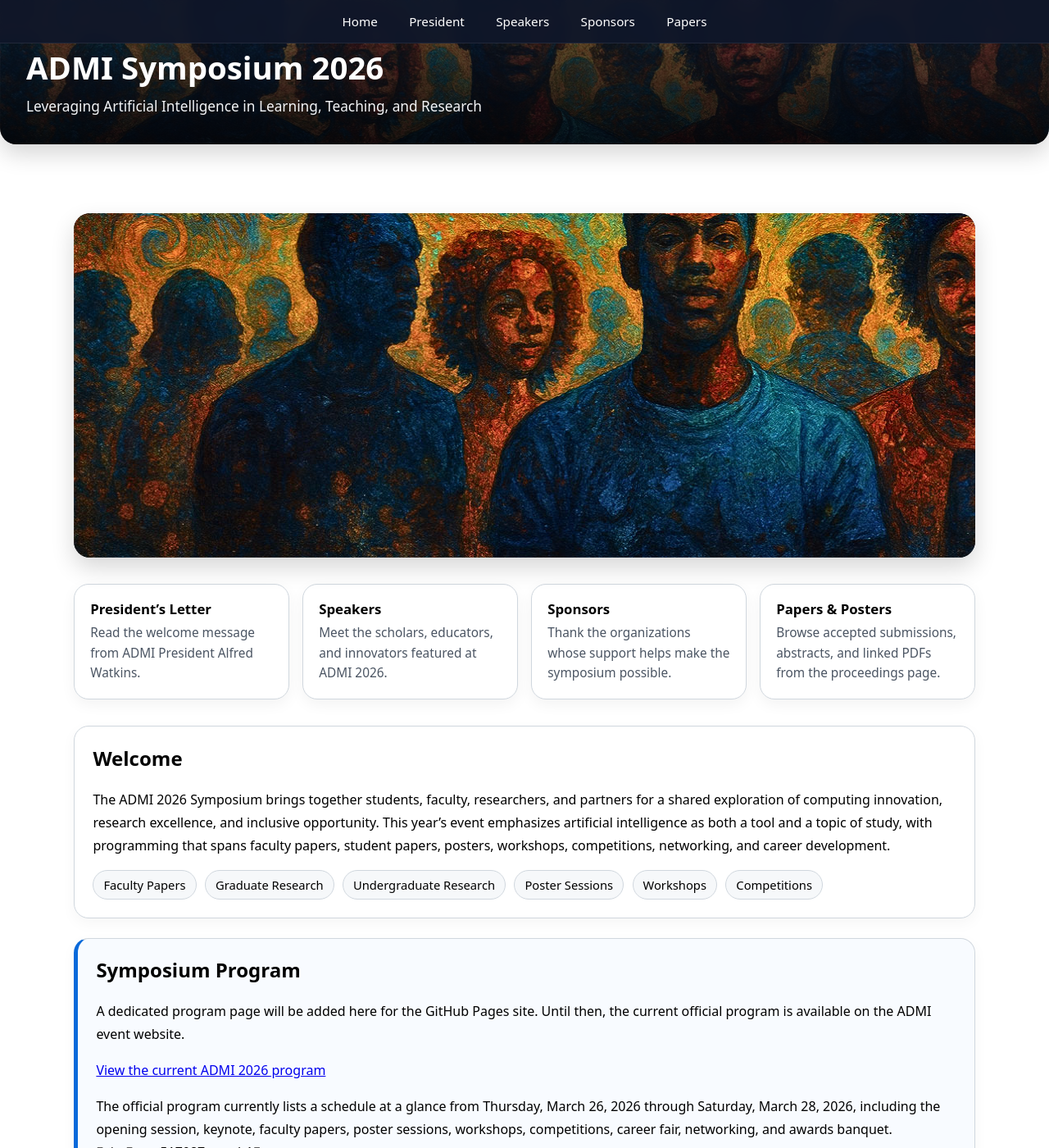
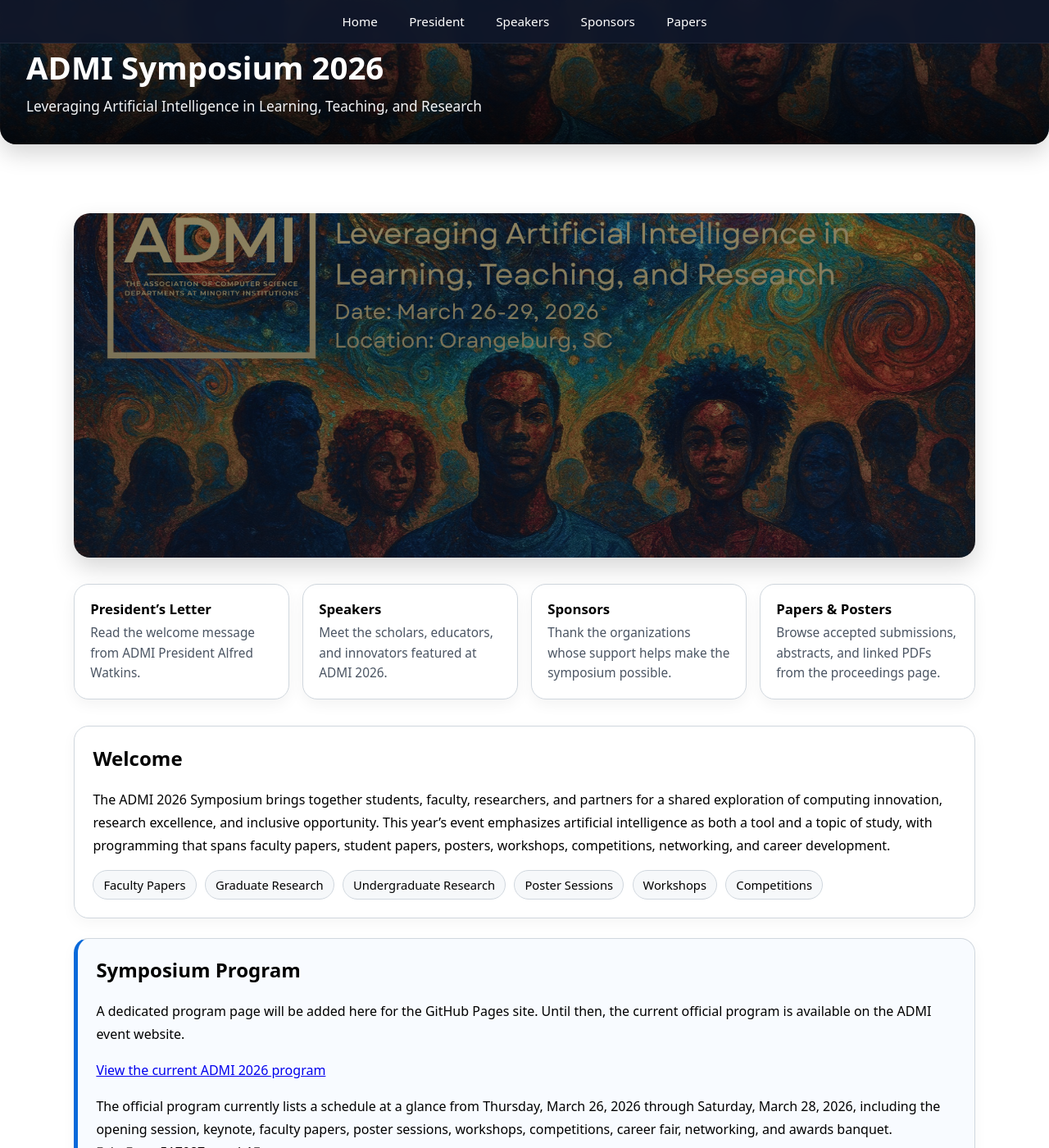
Before and after one commit to admiusa/2026symposium, a Jekyll site: the page built from index.md, in a window 1280 px wide and 1400 px high, scrolled down 317 px. Shown: the whole window at 82% size. Built offline with Jekyll 4.4.1, drawn with Linux system fonts in a browser that asks for light colours.

Commit message:
hero fix

```diff
--- a/_layouts/home.html
+++ b/_layouts/home.html
@@ -46,7 +46,7 @@
       /* 🔥 THIS IS THE FIX */
       background:
         linear-gradient(rgba(0,0,0,0.55), rgba(0,0,0,0.75)),
-        url('ADMI2026_banner.jpg') center/cover no-repeat;
+        url('ADMI2026_banner.jpg') top center/cover no-repeat;
 
       display: flex;
       align-items: flex-end;
--- a/index.md
+++ b/index.md
@@ -151,7 +151,7 @@
 </style>
 
 <div class="hero">
-<img src="ADMI2026_banner.jpg">
+
 </div>
 
 <div class="quick-links">
```
